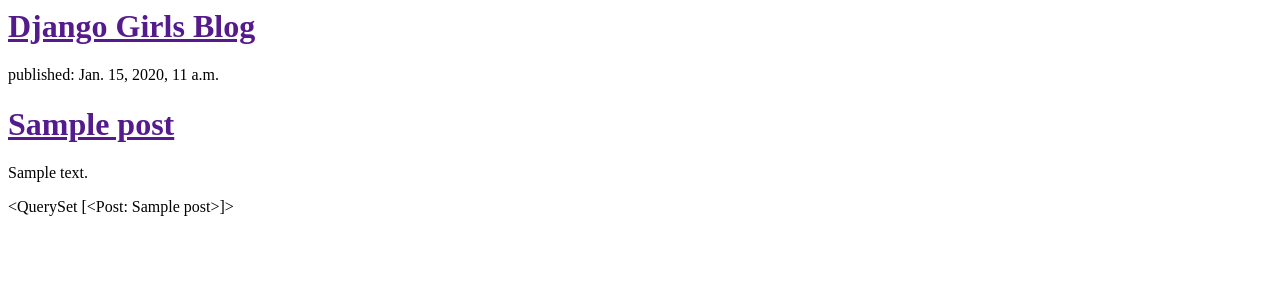
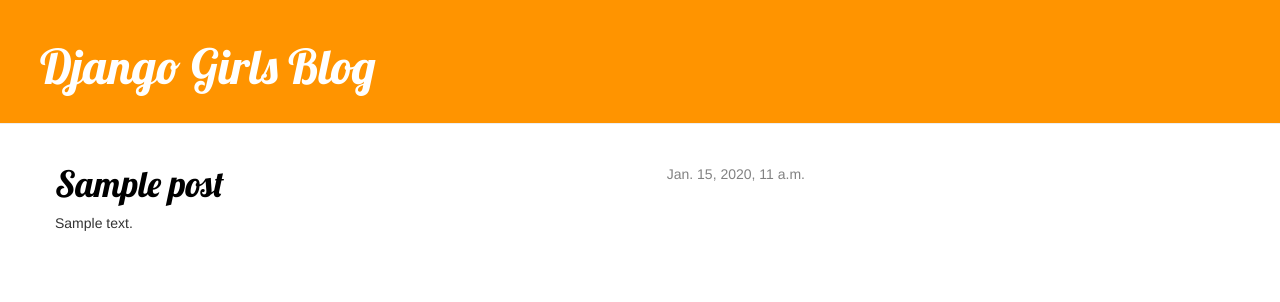
Before and after one commit to lau1871/blog, a Django app: template blog/templates/blog/post_list.html in a window 1280 px wide. Shown: the top 302 px of the page. Run offline with Django 3.2, Linux system fonts and the light colour scheme; the template is opened without the code that fills it: values that come from a table or form of the project are taken from there, others are empty; tables that the repository leaves empty hold one stand-in row (values such as "Sample post"); some libraries are stand-ins or nearby versions.

Commit message:
Added views

```diff
--- /dev/null
+++ b/blog/static/css/blog.css
@@ -0,0 +1,47 @@
+    .page-header {
+            background-color: #ff9400;
+            margin-top: 0;
+            padding: 20px 20px 20px 40px;
+        }
+
+        .page-header h1, .page-header h1 a, .page-header h1 a:visited, .page-header h1 a:active {
+            color: #ffffff;
+            font-size: 36pt;
+            text-decoration: none;
+        }
+
+        .content {
+            margin-left: 40px;
+        }
+
+        h1, h2, h3, h4 {
+            font-family: 'Lobster', cursive;
+        }
+
+        .date {
+            float: right;
+            color: #828282;
+        }
+
+        .save {
+            float: right;
+        }
+
+        .post-form textarea, .post-form input {
+            width: 100%;
+        }
+
+        .top-menu, .top-menu:hover, .top-menu:visited {
+            color: #ffffff;
+            float: right;
+            font-size: 26pt;
+            margin-right: 20px;
+        }
+
+        .post {
+            margin-bottom: 70px;
+        }
+
+        .post h1 a, .post h1 a:visited {
+            color: #000000;
+        }
--- /dev/null
+++ b/blog/templates/blog/base.html
@@ -0,0 +1,23 @@
+ {% load staticfiles %}
+<html>
+	<head>
+		 <link rel="stylesheet" href="//maxcdn.bootstrapcdn.com/bootstrap/3.2.0/css/bootstrap.min.css">
+    	 <link rel="stylesheet" href="//maxcdn.bootstrapcdn.com/bootstrap/3.2.0/css/bootstrap-theme.min.css">
+    	 <link href="https://fonts.googleapis.com/css?family=Lobster&subset=latin,latin-ext" rel="stylesheet" type="text/css">
+    	 <link rel="stylesheet" href="{% static 'css/blog.css' %}">
+		<title>Django Girls blog</title>
+	</head>
+	<body>
+	    <div class="page-header">
+	        <h1><a href="/">Django Girls Blog</a></h1>
+	    </div>
+	    <div class="content container">
+	        <div class="row">
+	            <div class="col-md-8">
+	            {% block content %}
+	            {% endblock %}
+	            </div>
+	        </div>
+	    </div>
+	</body>
+</html>
--- a/blog/templates/blog/post_list.html
+++ b/blog/templates/blog/post_list.html
@@ -1,24 +1,13 @@
-<html>
-	<head>
-		<title>Django Girls blog</title>
-	</head>
-	<body>
-		<div>
-			<h1><a href="">Django Girls Blog</a></h1>
-		</div>
+{% extends 'blog/base.html' %}
 
-		{% for post in posts %}
-	        <div>
-	            <p>published: {{ post.published_date }}</p>
-	            <h1><a href="">{{ post.title }}</a></h1>
-	            <p>{{ post.text|linebreaksbr }}</p>
-	        </div>
-	    {% endfor %}
-
-	     <div>
-			{{ post }}
-		</div>
-
-
-	</body>
-</html>
+{% block content %}
+    {% for post in posts %}
+        <div class="post">
+            <div class="date">
+                {{ post.published_date }}
+            </div>
+            <h1><a href="{% url 'post_detail' pk=post.pk %}">{{ post.title }}</a></h1>
+            <p>{{ post.text|linebreaksbr }}</p>
+        </div>
+    {% endfor %}
+{% endblock %}
--- a/blog/urls.py
+++ b/blog/urls.py
@@ -2,5 +2,6 @@
 from . import views
 
 urlpatterns = [
-        url(r'^$', views.post_list),
+    url(r'^$', views.post_list),
+    url(r'^post/(?P<pk>[0-9]+)/$', views.post_detail, name='post_detail'),
 ]
--- a/mysite/urls.py
+++ b/mysite/urls.py
@@ -2,10 +2,6 @@
 from django.contrib import admin
 
 urlpatterns = [
-    # Examples:
-    # url(r'^$', 'mysite.views.home', name='home'),
-    # url(r'^blog/', include('blog.urls')),
-
     url(r'^admin/', include(admin.site.urls)),
     url(r'',include('blog.urls')),
 ]
```
Also changed, not shown: blog/templates/blog/post_detail.html (added, +13 -0 lines), blog/views.py (+6 -3 lines).
